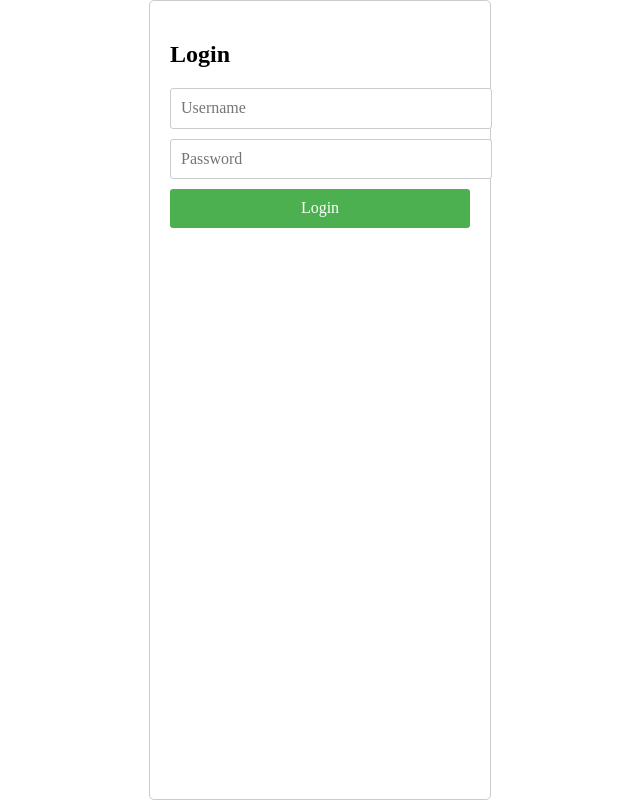
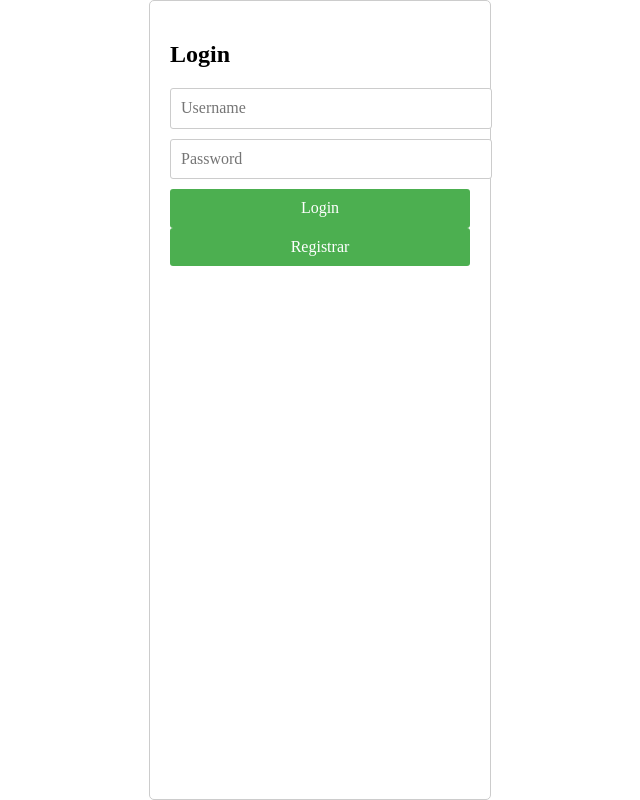
Before and after one commit to gabrielrguarini/Gerenciador-de-AF-e-Estoque, a React (Vite) app in the folder frontend/: page /login in a window 1280 px wide. Shown: the whole page, without its empty margins (320-960 px from the left). Built offline with nearby package versions, Linux system fonts and the light colour scheme.

Commit message:
Registro User

```diff
--- a/frontend/src/App.tsx
+++ b/frontend/src/App.tsx
@@ -1,6 +1,6 @@
 import { BrowserRouter } from "react-router-dom";
 import "./App.css";
-import Routes from "./routes/routes";
+import Routes from "./routes/Routes";
 
 function App() {
     return (
--- a/frontend/src/pages/login/Login.tsx
+++ b/frontend/src/pages/login/Login.tsx
@@ -52,6 +52,13 @@ function Login() {
                 placeholder="Password"
             />
             <button type="submit">Login</button>
+            <button
+                onClick={() => {
+                    navigate("/registro");
+                }}
+            >
+                Registrar
+            </button>
         </form>
     );
 }
```
Also changed, not shown: 1 other file (tests, documents, lock files or other folders).
